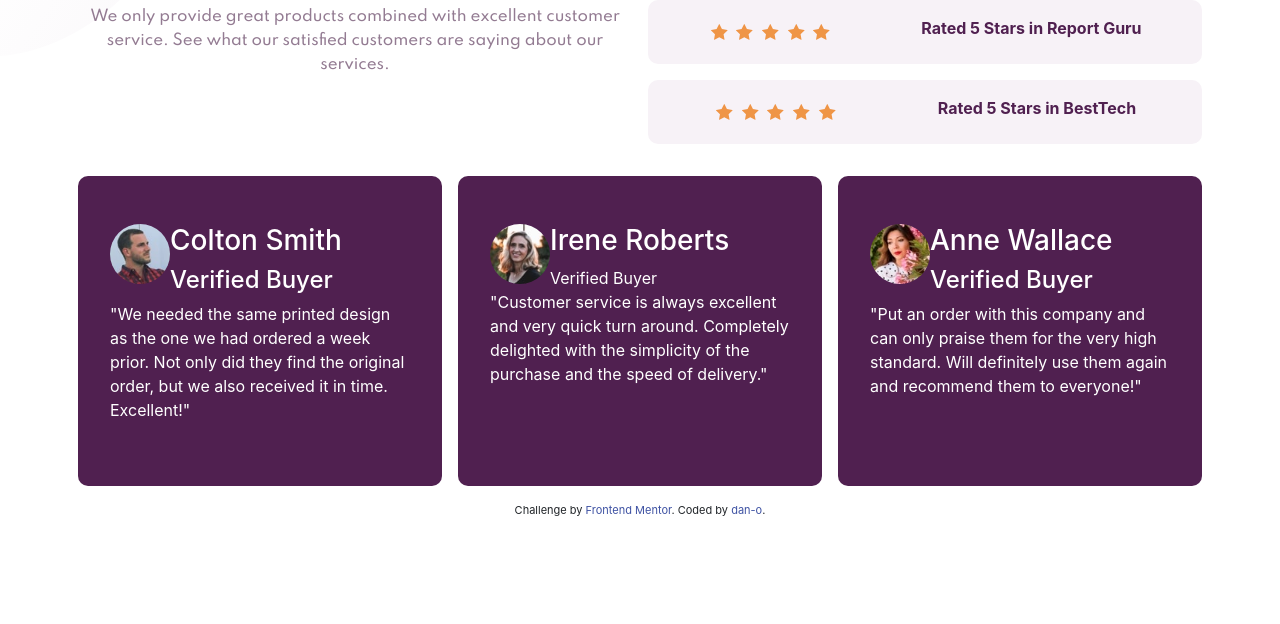
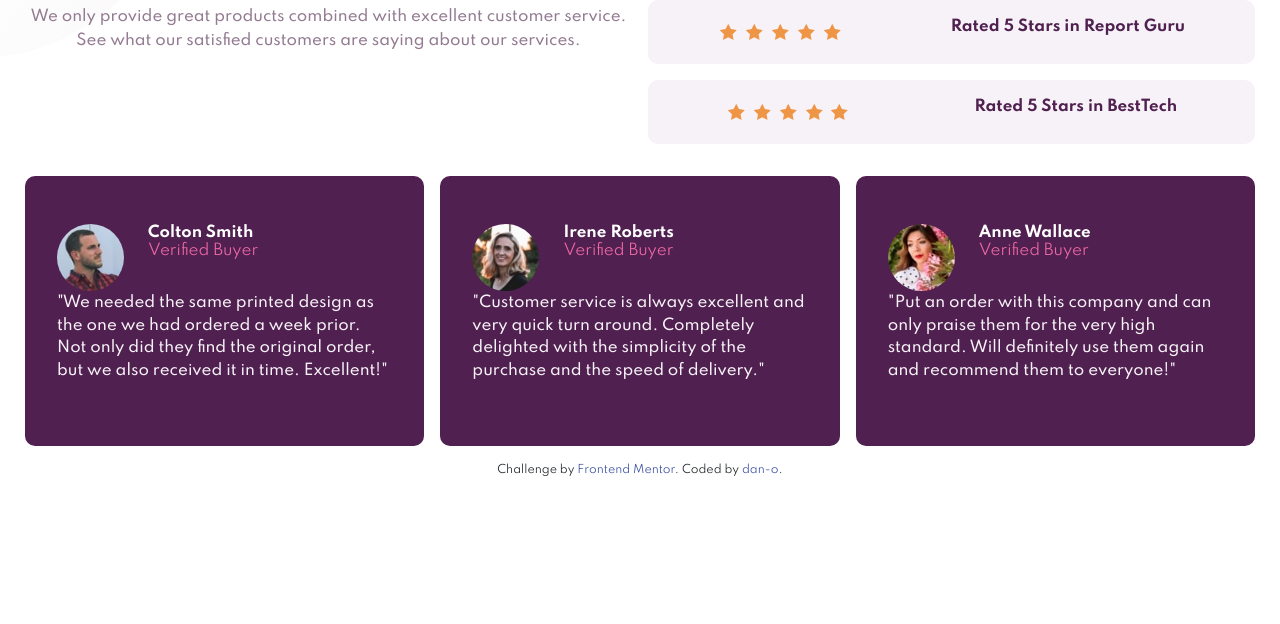
Before and after one commit to dpress13/frontend-mentor-social-proof-section, a plain HTML site: page index.html in a window 1280 px wide. Shown: the part 176-800 px from the top of the page. Drawn offline with nearby package versions, Linux system fonts and the light colour scheme.

Commit message:
removed containers, styled testimonial image margins, formatted text

```diff
--- a/index.html
+++ b/index.html
@@ -18,7 +18,6 @@
 </head>
 
 <body>
-  <div class="container">
     <div class="row">
       <div class="copy-intro col-sm">
         <h1>10,000+ of our users love our products.</h1>
@@ -26,72 +25,69 @@
       </div>
       <div class="star-review-container col-sm">
         <div class="star-review-wrapper row">
-          <div class="review-stars-row-text">
+          <div>
             <img class="review-star" src="images/icon-star.svg" alt="star">
             <img class="review-star" src="images/icon-star.svg" alt="star">
             <img class="review-star" src="images/icon-star.svg" alt="star">
             <img class="review-star" src="images/icon-star.svg" alt="star">
             <img class="review-star" src="images/icon-star.svg" alt="star">
           </div>
-          <span class="review-text">Rated 5 Stars in Reviews</span>
+          <span>Rated 5 Stars in Reviews</span>
         </div>
         <div class="star-review-wrapper star-review-2 row">
-          <div class="review-stars-row-text">
+          <div>
             <img class="review-star" src="images/icon-star.svg" alt="star">
             <img class="review-star" src="images/icon-star.svg" alt="star">
             <img class="review-star" src="images/icon-star.svg" alt="star">
             <img class="review-star" src="images/icon-star.svg" alt="star">
             <img class="review-star" src="images/icon-star.svg" alt="star">
           </div>
-          <span class="review-text">Rated 5 Stars in Report Guru</span>
+          <span>Rated 5 Stars in Report Guru</span>
         </div>
         <div class="star-review-wrapper star-review-3 row">
-          <div class="review-stars-row-text">
+          <div>
             <img class="review-star" src="images/icon-star.svg" alt="star">
             <img class="review-star" src="images/icon-star.svg" alt="star">
             <img class="review-star" src="images/icon-star.svg" alt="star">
             <img class="review-star" src="images/icon-star.svg" alt="star">
             <img class="review-star" src="images/icon-star.svg" alt="star">
           </div>
-          <span class="review-text">Rated 5 Stars in BestTech</span>
+          <span>Rated 5 Stars in BestTech</span>
         </div>
       </div>
     </div>
-  </div>
-  <div class="container">
     <div class="row">
       <div class="testimonial-wrapper col-sm">
+        <div class="testimonal-person-info">
         <img class="testimonial-image" src="images/image-colton.jpg" alt="Colton's Picture">
         <div>
           <h3>Colton Smith</h3>
           <h4>Verified Buyer</h4>
         </div>
-        <div>
-          <p>"We needed the same printed design as the one we had ordered a week prior. Not only did they find the original order, but we also received it in time. Excellent!"</p>
-        </div>
+      </div>
+          <p class="testimonial-text">"We needed the same printed design as the one we had ordered a week prior. Not only did they find the original order, but we also received it in time. Excellent!"</p>
       </div>
       <div class="testimonial-wrapper col-sm">
+        <div class="testimonal-person-info">
         <img class="testimonial-image" src="images/image-irene.jpg" alt="Irene's Picture">
         <div>
           <h3>Irene Roberts</h3>
-          Verified Buyer</h4>
-        </div>
-        <div>
-          <p>"Customer service is always excellent and very quick turn around. Completely delighted with the simplicity of the purchase and the speed of delivery."</p>
+          <h4>Verified Buyer</h4>
         </div>
       </div>
+          <p class="testimonial-text">"Customer service is always excellent and very quick turn around. Completely delighted with the simplicity of the purchase and the speed of delivery."</p>
+      </div>
       <div class="testimonial-wrapper col-sm">
+        <div class="testimonal-person-info">
         <img class="testimonial-image" src="images/image-anne.jpg" alt="Anne's Picture">
         <div>
           <h3>Anne Wallace</h3>
           <h4>Verified Buyer</h4>
         </div>
-        <div>
-          <p>"Put an order with this company and can only praise them for the very high standard. Will definitely use them again and recommend them to everyone!"</p>
-        </div>
+      </div>
+          <p class="testimonial-text">"Put an order with this company and can only praise them for the very high standard. Will definitely use them again and recommend them to everyone!"</p>
       </div>
     </div>
-  </div>
 
   <div class="attribution">
     Challenge by
--- a/style.css
+++ b/style.css
@@ -10,6 +10,8 @@ body {
   background-image: url(images/bg-pattern-top-mobile.svg);
   background-position: top left;
   background-repeat: no-repeat;
+  font-family: 'Spartan', sans-serif;
+  font-size: .9375rem;
   margin: 5rem 1rem;
   padding: 0 1rem;
 }
@@ -30,6 +32,20 @@ h2 {
   font-size: .9375rem;
   font-weight: 500;
   line-height: 1.5rem;
+}
+
+h3 {
+  font-family: 'Spartan', sans-serif;
+  font-size: .9375rem;
+  font-weight: 700;
+  margin: 0;
+}
+
+h4 {
+  color: hsl(333, 80%, 67%);
+  font-family: 'Spartan', sans-serif;
+  font-size: .9375rem;
+  font-weight: 400;
 }
 
 .copy-intro {
@@ -54,9 +70,6 @@ h2 {
   justify-content: space-around;
 }
 
-.review-stars-row-text {
-}
-
 .review-star {
   padding: .5rem .15rem;
 }
@@ -79,6 +92,16 @@ h2 {
   border-radius: 50%;
   float: left;
   max-width: 20%;
+  margin-right: 1.5rem;
+}
+
+.testimonal-person-info {
+  margin-bottom: 2rem;
+}
+
+.testimonial-text {
+  color: hsl(300, 24%, 96%);
+  font-weight: 500;
 }
 
 .testimonial-wrapper {
```
